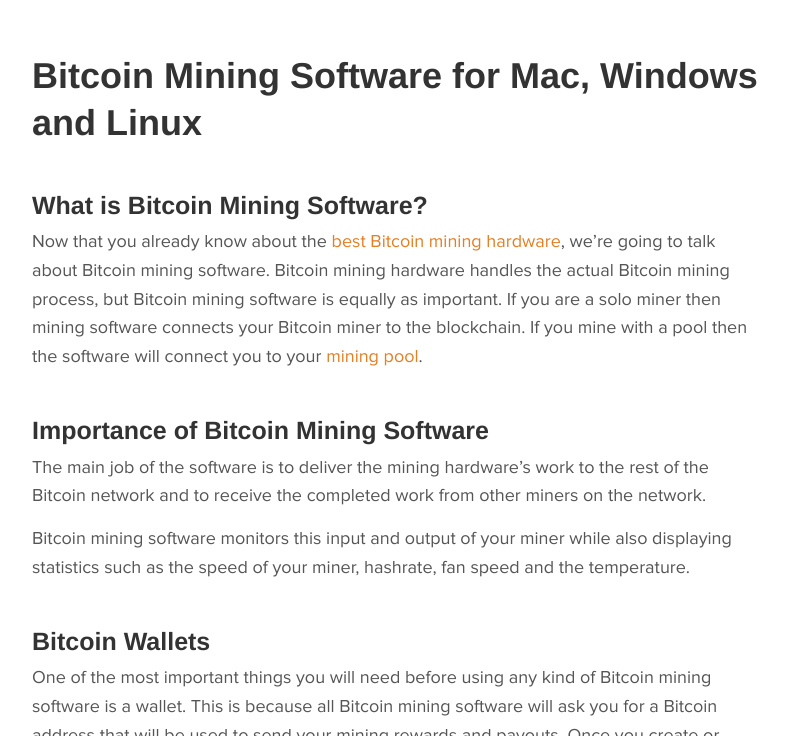
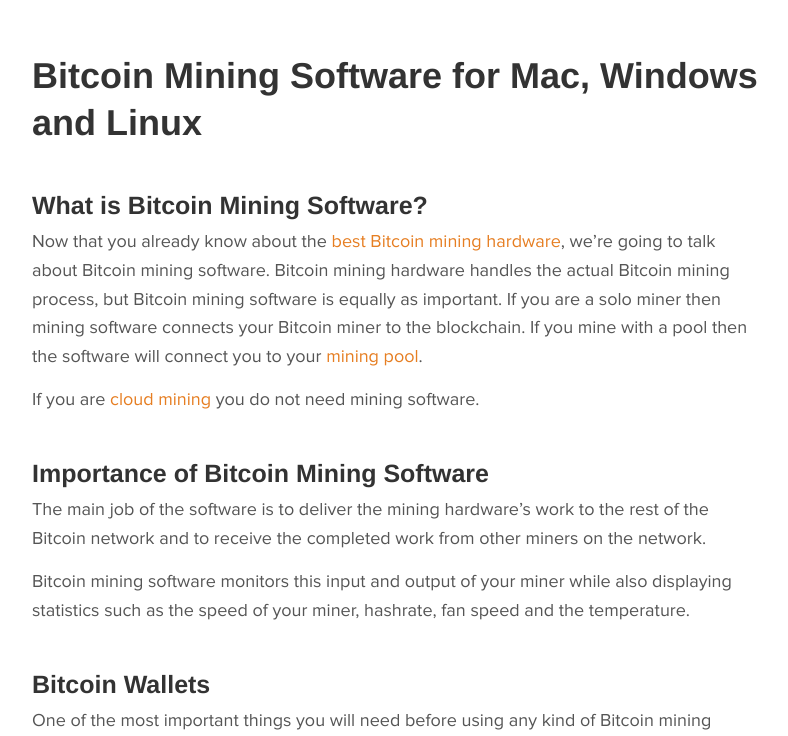
Before and after one commit to adster93/hobbymining, a Jekyll site: the page built from pages/software.md, in a window 1280 px wide and 900 px high, cut to the strip 164-900 px from the top of the window. Shown: the whole strip, without its empty margins (243-1031 px from the left). Built offline with Jekyll 4.4.1, drawn with Linux system fonts in a browser that asks for light colours; nearby versions of some CDN libraries; some web fonts are replaced; comment, search, counter and statistics services are not loaded.

Commit message:
cloud link

```diff
--- a/pages/software.md
+++ b/pages/software.md
@@ -8,6 +8,8 @@ layout: page
 ## What is Bitcoin Mining Software?
 
 Now that you already know about the [best Bitcoin mining hardware](/mining-hardware/), we're going to talk about Bitcoin mining software. Bitcoin mining hardware handles the actual Bitcoin mining process, but Bitcoin mining software is equally as important. If you are a solo miner then mining software connects your Bitcoin miner to the blockchain. If you mine with a pool then the software will connect you to your [mining pool](/bitcoin-mining-pools/).
+
+If you are [cloud mining](/bitcoin-cloud-mining/) you do not need mining software.
 
 ## Importance of Bitcoin Mining Software
 
```
